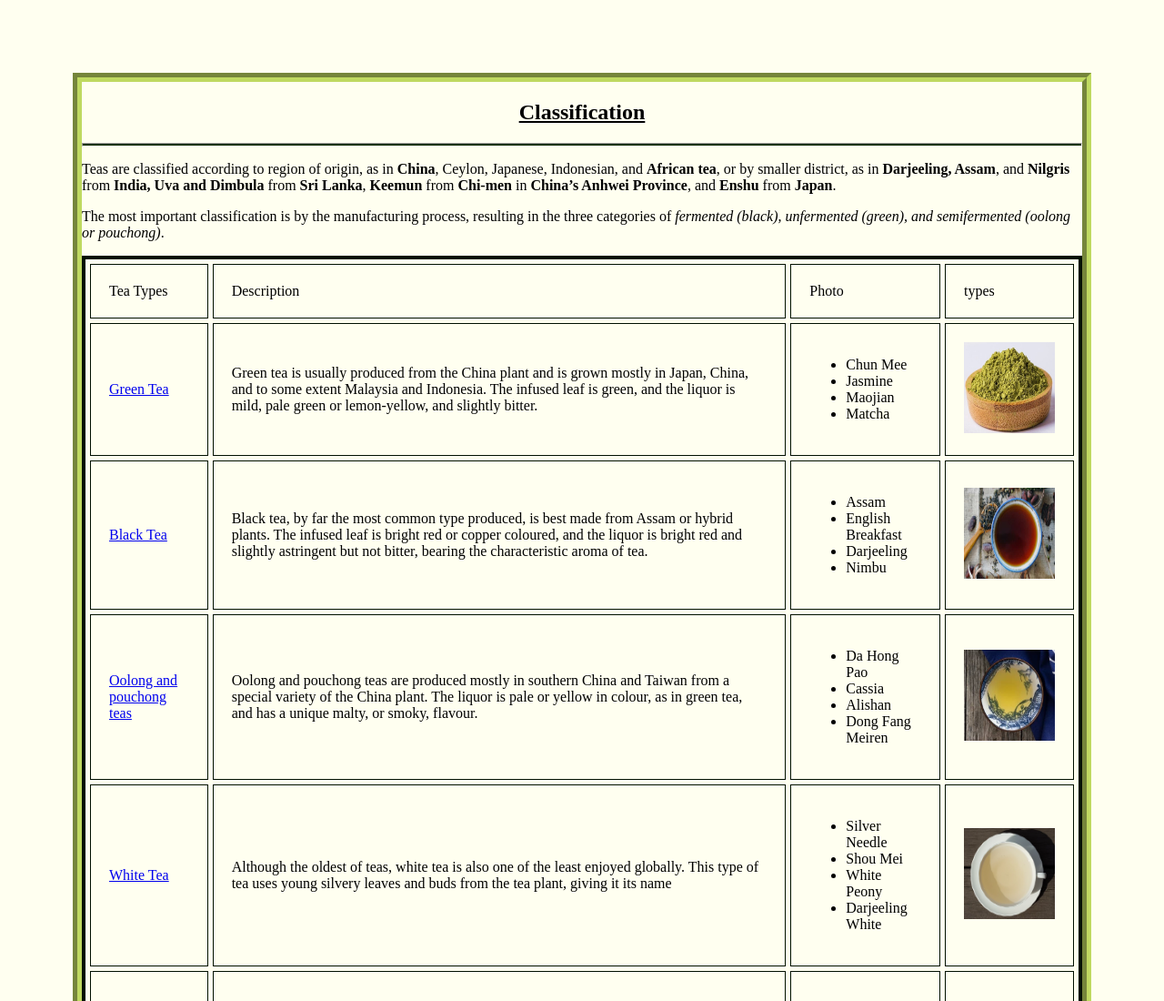
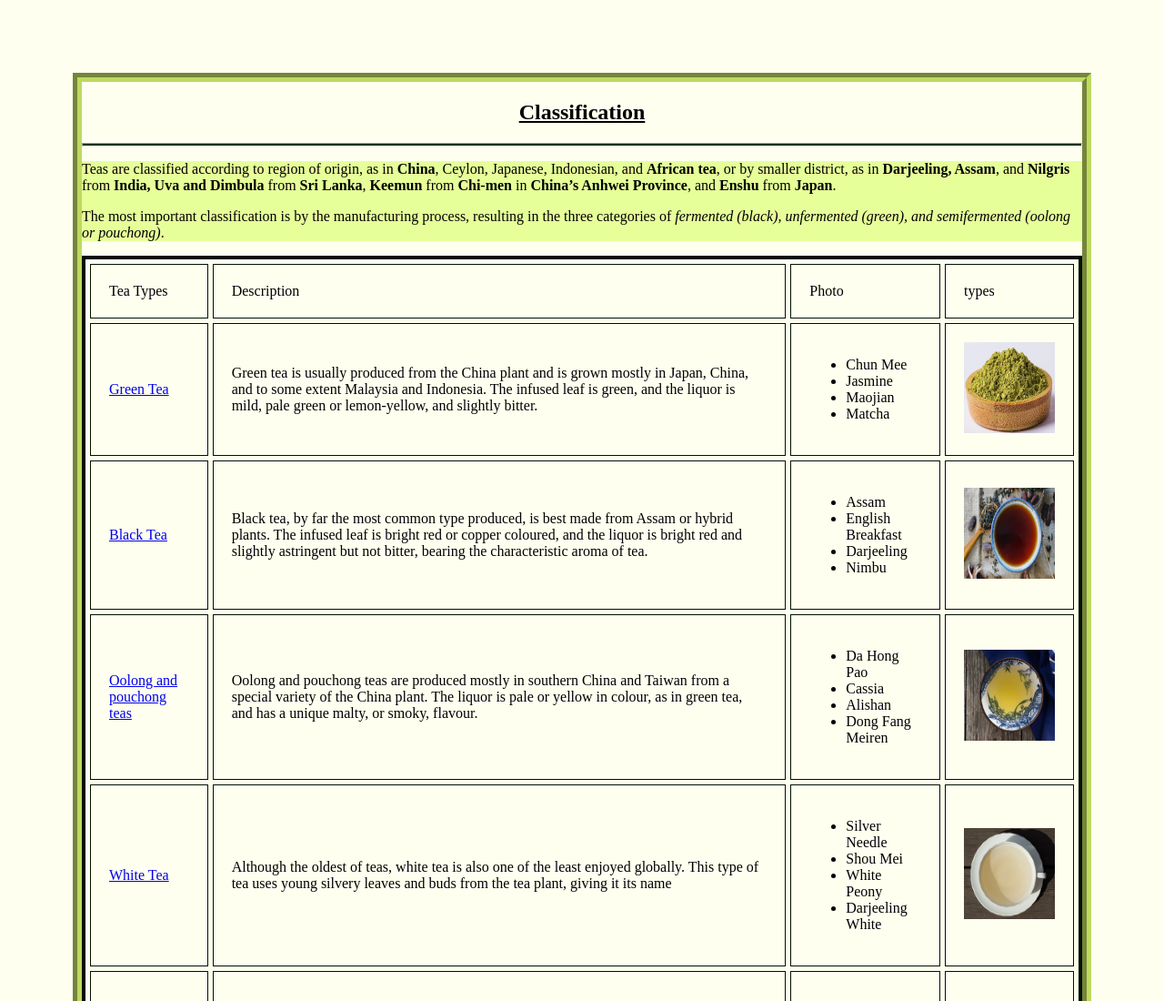
Before and after one commit to uzmausmani0143/demowebsiteontea, a plain HTML site: page tea2.html in a window 1280 px wide. Shown: the top 1100 px of the page at 91% size. Drawn offline with Linux system fonts and the light colour scheme.

Commit message:
Update tea2.html

```diff
--- a/tea2.html
+++ b/tea2.html
@@ -2,16 +2,25 @@
 <html lang="en">
 
     <head>
-
+ 	<style>
+		div {
+		display:block;
+		background:#e6ff99;
+		padding 10px;
+		}
+	</style>
     </head>
 
     <body style="margin:80px; background-color: ivory; border: groove 10px rgb(191, 217, 97);">
 
 	<h2><ins><center>Classification</center></ins></h2>
 	<hr style="height:2px;border-width:10;background-color:#1a3300">
+	    <div>
 		<p>Teas are classified according to region of origin, as in <strong>China</strong>, Ceylon, Japanese, Indonesian</strong>, and <strong>African tea</strong>, or by smaller district, as in <strong>Darjeeling, Assam</strong>, and <strong>Nilgris</strong> from <strong>India, Uva and Dimbula</strong> from <strong>Sri Lanka</strong>, <strong>Keemun</strong> from <strong>Chi-men</strong> in <strong>China’s Anhwei Province</strong>, and <strong>Enshu</strong> from <strong>Japan</strong>.</p>
 		<p>The most important classification is by the manufacturing process, resulting in the three categories of <em>fermented (black), unfermented (green), and semifermented (oolong or pouchong)</em>.</p>
+	</div>
 	<table border=4 borderradius=10 bordercolor="rgb(191, 217, 97);" cellpadding=20px cellspacing=5px bgcolor="ivory" align=center>
+
 		<tr>
 			<td>Tea Types</td>
 			<td>Description</td>
```
